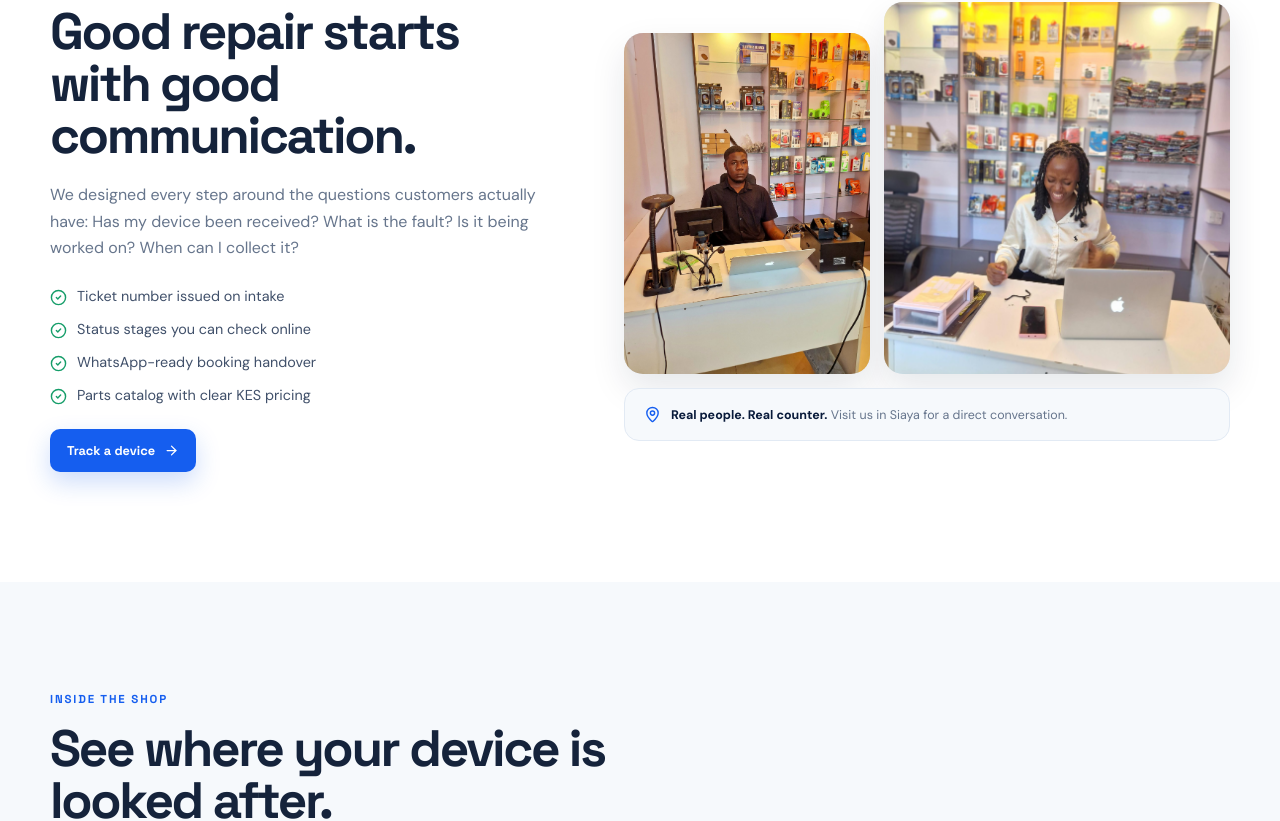
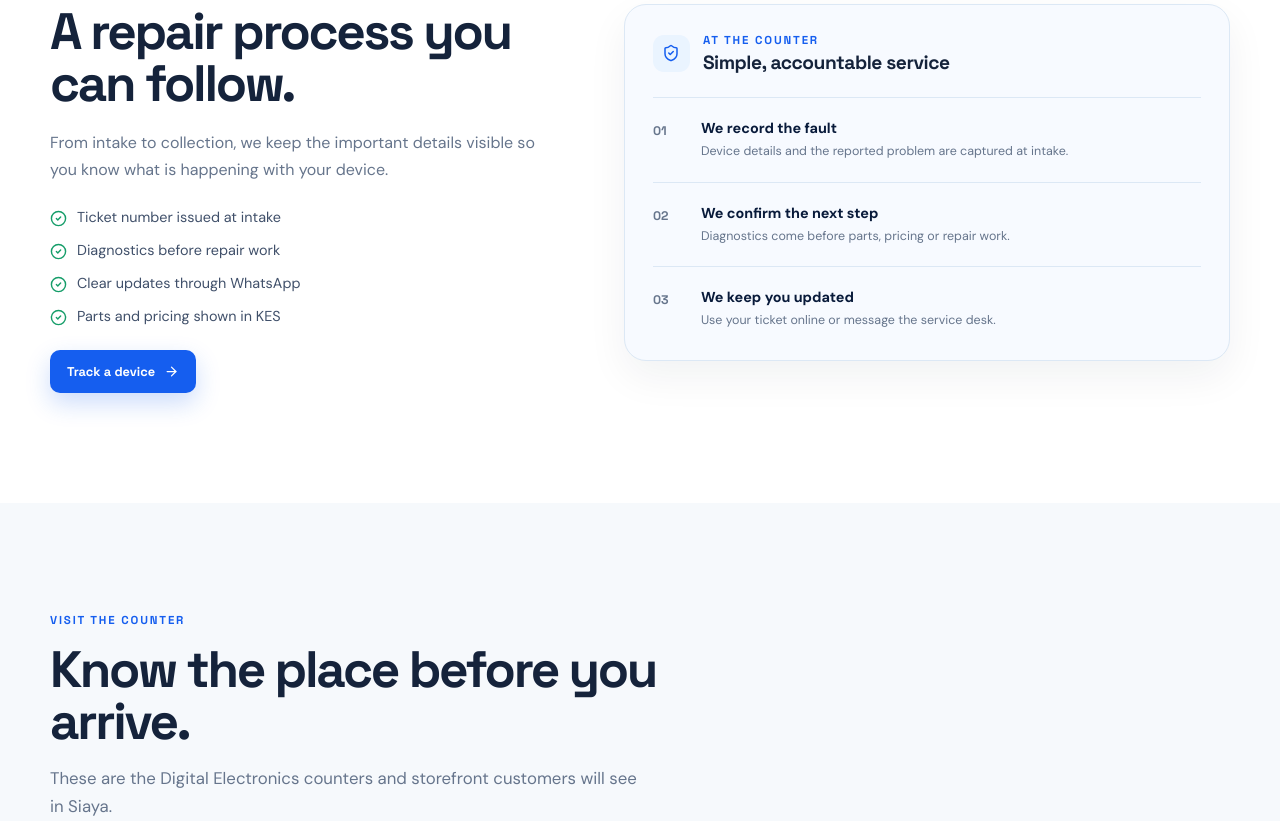
Before and after one commit to Hacker254Mwalo/digishop1, a Next.js app: page / in a window 1280 px wide. Shown: the part 1717-2538 px from the top of the page. Built offline with nearby package versions, Linux system fonts and the light colour scheme.

Commit message:
Refine homepage service presentation

```diff
--- a/app/globals.css
+++ b/app/globals.css
@@ -114,6 +114,17 @@ p { line-height: 1.65; }
 .split-grid { display: grid; grid-template-columns: .9fr 1.1fr; gap: 78px; align-items: center; }
 .split-copy { display: grid; gap: 20px; }
 .split-copy p { color: var(--muted); }
+.service-standard-panel { display: grid; gap: 0; background: #f7faff; border: 1px solid #dce8f5; border-radius: 22px; padding: 28px; box-shadow: 0 16px 40px rgba(8,26,58,.06); }
+.standard-panel-header { display: flex; align-items: center; gap: 13px; padding-bottom: 23px; border-bottom: 1px solid #dce8f5; }
+.standard-panel-header .eyebrow { margin-bottom: 5px; }
+.standard-panel-header h3 { font-size: 1.2rem; }
+.standard-panel-header .float-icon { flex: 0 0 auto; }
+.standard-row { display: grid; grid-template-columns: 35px 1fr; gap: 13px; padding: 21px 0; border-bottom: 1px solid #dce8f5; }
+.standard-row:last-child { border-bottom: 0; padding-bottom: 2px; }
+.standard-number { color: var(--blue); font-family: 'Space Grotesk', sans-serif; font-size: .74rem; font-weight: 700; padding-top: 3px; }
+.standard-row div { display: grid; gap: 5px; }
+.standard-row strong { color: var(--navy); font-size: .9rem; }
+.standard-row span { color: var(--muted); font-size: .78rem; line-height: 1.5; }
 .check-list { display: grid; gap: 14px; margin: 5px 0 4px; padding: 0; list-style: none; }
 .check-list li { display: flex; align-items: flex-start; gap: 10px; color: #40506a; font-size: .9rem; }
 .check-list svg { color: var(--green); flex: 0 0 auto; margin-top: 2px; }
@@ -305,7 +316,7 @@ p { line-height: 1.65; }
   .hero-float-bottom { right: 10px; bottom: 15px; }
   .kicker-bar-inner { grid-template-columns: 1fr; padding: 18px 0; gap: 14px; }
   .service-grid { grid-template-columns: 1fr; margin-top: 30px; }
-  .image-collage { grid-template-columns: 1fr 1fr; }
+  .service-standard-panel { padding: 22px; }
   .gallery-grid { grid-template-columns: 1fr; grid-template-rows: 330px 250px 250px; }
   .gallery-card:first-child { grid-row: auto; }
   .cta-grid { align-items: flex-start; flex-direction: column; }
--- a/app/page.tsx
+++ b/app/page.tsx
@@ -1,5 +1,5 @@
 import Link from "next/link";
-import { ArrowRight, BadgeCheck, BatteryCharging, CheckCircle2, Clock3, Laptop, MapPin, MessageCircle, Microscope, PhoneCall, ShieldCheck, Smartphone, Wrench } from "lucide-react";
+import { ArrowRight, BadgeCheck, CheckCircle2, Clock3, Laptop, MessageCircle, Microscope, PhoneCall, ShieldCheck, Smartphone, Wrench } from "lucide-react";
 import { gallery, site } from "@/lib/site";
 
 const callHref = site.phoneHref ? `tel:${site.phoneHref}` : "#contact";
@@ -27,7 +27,7 @@ export default function HomePage() {
           <div className="hero-visual">
             <div className="hero-float hero-float-top">
               <span className="float-icon"><BadgeCheck size={18} /></span>
-              <span className="float-text"><strong>Trusted by design</strong><span>Simple intake, careful work</span></span>
+              <span className="float-text"><strong>Service desk</strong><span>Clear intake, careful work</span></span>
             </div>
             <div className="hero-photo-wrap">
               <img className="hero-photo hero-photo-sign" src={gallery[0].src} alt={gallery[0].alt} />
@@ -50,7 +50,7 @@ export default function HomePage() {
 
       <section className="section">
         <div className="container">
-          <div className="section-heading"><div className="eyebrow">What we do</div><h2>One dependable place for your everyday tech.</h2><p>Whether you need a fast part, a careful repair or a second opinion, the Digital Electronics desk keeps things practical and transparent.</p></div>
+          <div className="section-heading"><div className="eyebrow">What we do</div><h2>Phone, laptop and parts service — in one place.</h2><p>Bring us the device, fault or part you need. We’ll give you a clear next step and practical support from the Digital Electronics counter in Siaya.</p></div>
           <div className="service-grid">
             <article className="service-card"><div><div className="service-top"><span className="service-icon"><Smartphone size={22} /></span><span className="eyebrow">01</span></div><h3>Phone repairs</h3><p>Screen replacements, charging faults, battery changes, software issues and more for popular phone models.</p></div><Link href="/book?device=phone" className="service-link">Book phone service <ArrowRight size={15} /></Link></article>
             <article className="service-card"><div><div className="service-top"><span className="service-icon"><Laptop size={22} /></span><span className="eyebrow">02</span></div><h3>Laptop solutions</h3><p>Diagnostics, charging problems, keyboard issues, SSD upgrades and practical laptop support.</p></div><Link href="/book?device=laptop" className="service-link">Book laptop service <ArrowRight size={15} /></Link></article>
@@ -61,17 +61,17 @@ export default function HomePage() {
 
       <section className="section split-section">
         <div className="container split-grid">
-          <div className="split-copy"><div className="eyebrow">Why Digital Electronics</div><h2>Good repair starts with good communication.</h2><p>We designed every step around the questions customers actually have: Has my device been received? What is the fault? Is it being worked on? When can I collect it?</p><ul className="check-list"><li><CheckCircle2 size={17} /> Ticket number issued on intake</li><li><CheckCircle2 size={17} /> Status stages you can check online</li><li><CheckCircle2 size={17} /> WhatsApp-ready booking handover</li><li><CheckCircle2 size={17} /> Parts catalog with clear KES pricing</li></ul><Link href="/track" className="button button-primary" style={{ width: "fit-content" }}>Track a device <ArrowRight size={15} /></Link></div>
-          <div className="image-collage"><div className="collage-image collage-small"><img src={gallery[1].src} alt={gallery[1].alt} /></div><div className="collage-image collage-large"><img src={gallery[2].src} alt={gallery[2].alt} /></div><div className="collage-caption"><MapPin size={17} color="#155eef" /><span><strong>Real people. Real counter.</strong> Visit us in Siaya for a direct conversation.</span></div></div>
+          <div className="split-copy"><div className="eyebrow">Our service standard</div><h2>A repair process you can follow.</h2><p>From intake to collection, we keep the important details visible so you know what is happening with your device.</p><ul className="check-list"><li><CheckCircle2 size={17} /> Ticket number issued at intake</li><li><CheckCircle2 size={17} /> Diagnostics before repair work</li><li><CheckCircle2 size={17} /> Clear updates through WhatsApp</li><li><CheckCircle2 size={17} /> Parts and pricing shown in KES</li></ul><Link href="/track" className="button button-primary" style={{ width: "fit-content" }}>Track a device <ArrowRight size={15} /></Link></div>
+          <div className="service-standard-panel"><div className="standard-panel-header"><span className="float-icon"><ShieldCheck size={18} /></span><div><div className="eyebrow">At the counter</div><h3>Simple, accountable service</h3></div></div><div className="standard-row"><span className="standard-number">01</span><div><strong>We record the fault</strong><span>Device details and the reported problem are captured at intake.</span></div></div><div className="standard-row"><span className="standard-number">02</span><div><strong>We confirm the next step</strong><span>Diagnostics come before parts, pricing or repair work.</span></div></div><div className="standard-row"><span className="standard-number">03</span><div><strong>We keep you updated</strong><span>Use your ticket online or message the service desk.</span></div></div></div>
         </div>
       </section>
 
       <section className="section">
-        <div className="container"><div className="section-heading"><div className="eyebrow">Inside the shop</div><h2>See where your device is looked after.</h2><p>We are building a service experience that feels as trustworthy in person as it does online.</p></div><div className="gallery-grid">{gallery.map((item) => <article className="gallery-card" key={item.src}><img src={item.src} alt={item.alt} /><div className="gallery-content"><div className="eyebrow">{item.label}</div><h3>{item.title}</h3><p>{item.description}</p></div></article>)}</div></div>
+        <div className="container"><div className="section-heading"><div className="eyebrow">Visit the counter</div><h2>Know the place before you arrive.</h2><p>These are the Digital Electronics counters and storefront customers will see in Siaya.</p></div><div className="gallery-grid">{gallery.map((item) => <article className="gallery-card" key={item.src}><img src={item.src} alt={item.alt} /><div className="gallery-content"><div className="eyebrow">{item.label}</div><h3>{item.title}</h3><p>{item.description}</p></div></article>)}</div></div>
       </section>
 
       <section className="section-tight cta-band" id="contact">
-        <div className="container cta-grid"><div className="cta-copy"><div className="eyebrow" style={{ color: "#8dcaff" }}>Need help today?</div><h2>Bring the problem. We’ll help with the next step.</h2><p>Book a repair online, chat with the service desk or visit us in Siaya.</p></div><div className="cta-actions"><Link href="/book" className="button button-secondary">Book online <ArrowRight size={15} /></Link><a href={whatsappHref} className="button button-ghost"><MessageCircle size={15} /> WhatsApp</a><a href={callHref} className="button button-ghost"><PhoneCall size={15} /> Call</a></div></div>
+        <div className="container cta-grid"><div className="cta-copy"><div className="eyebrow" style={{ color: "#8dcaff" }}>Need help today?</div><h2>Let’s get your device working again.</h2><p>Book a repair online, check a ticket, order a part or visit the Digital Electronics counter in Siaya.</p></div><div className="cta-actions"><Link href="/book" className="button button-secondary">Book online <ArrowRight size={15} /></Link><a href={whatsappHref} className="button button-ghost"><MessageCircle size={15} /> WhatsApp</a><a href={callHref} className="button button-ghost"><PhoneCall size={15} /> Call</a></div></div>
       </section>
     </>
   );
--- a/components/Footer.tsx
+++ b/components/Footer.tsx
@@ -15,7 +15,7 @@ export function Footer() {
               <span className="brand-mark">DE</span>
               <span>Digital Electronics</span>
             </Link>
-            <p>{site.tagline} Local service, clear updates and practical parts support from our Siaya counter.</p>
+            <p>Phone repair, laptop support and replacement parts from our service counter in Siaya.</p>
             <a className="button button-secondary button-small" href={whatsappHref}>
               <MessageCircle size={14} /> Chat on WhatsApp
             </a>
@@ -40,7 +40,7 @@ export function Footer() {
         </div>
         <div className="footer-bottom">
           <span>© {new Date().getFullYear()} Digital Electronics. Built for Siaya.</span>
-          <span>Clear service. Trusted hands. Better device days.</span>
+          <span>Practical device support for Siaya.</span>
         </div>
       </div>
     </footer>
--- a/lib/site.ts
+++ b/lib/site.ts
@@ -19,25 +19,25 @@ export const gallery = [
   {
     src: "/images/digital-electronics-exterior-sign.jpg",
     alt: "Digital Electronics exterior sign with Phone Repair, Accessories and Laptop Repair services",
-    label: "Our storefront",
-    title: "Find the bright sign in Siaya",
-    description: "Look for the Digital Electronics sign upstairs — your local service desk for devices and spares.",
+    label: "Storefront",
+    title: "The Digital Electronics storefront",
+    description: "Find our upstairs service desk by the Digital Electronics sign in Siaya.",
     className: "gallery-wide",
   },
   {
     src: "/images/technician-counter.jpg",
     alt: "Digital Electronics technician seated at the repair and service counter with accessories displayed behind him",
-    label: "Repair desk",
-    title: "A real service counter",
-    description: "Our front desk is set up for careful intake, diagnostics and clear customer updates.",
+    label: "Technician counter",
+    title: "Where repairs begin",
+    description: "This is the counter for device intake, diagnostics and repair work.",
     className: "gallery-tall",
   },
   {
     src: "/images/customer-service-counter.jpg",
     alt: "Digital Electronics customer service counter with laptop, accessories and display cabinets",
-    label: "Shop floor",
-    title: "A stocked accessories wall",
-    description: "Browse practical accessories and replacement parts from a clean, easy-to-shop counter.",
+    label: "Service counter",
+    title: "Accessories and parts",
+    description: "Browse phone accessories and replacement parts across the shop floor.",
     className: "gallery-tall",
   },
 ];
```
